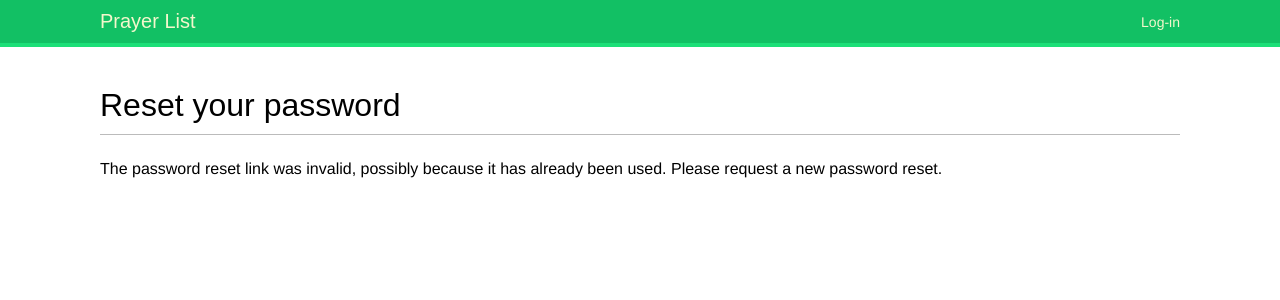
After one commit to edbastelli/prayersite, a Django app: page /account/reset/1/1/ in a window 1280 px wide. The commit adds this page. Shown: the top 300 px of the page. Run offline with Django 3.2, Linux system fonts and the light colour scheme; some web fonts are replaced.

Commit message:
Added password change/reset capabilities

```diff
--- a/account/templates/registration/login.html
+++ b/account/templates/registration/login.html
@@ -16,6 +16,7 @@
       {% csrf_token %}
       <input type="hidden" name="next" value="{{ next }}" />
       <p><input type="submit" value="Log-in"></p>
+      <p><a href="{% url "password_reset" %}">Forgotten your password?</a></p>
     </form>
   </div>
 {% endblock %}
--- /dev/null
+++ b/account/templates/registration/password_change_done.html
@@ -0,0 +1,6 @@
+{% extends "base.html" %}
+{% block title %}Password changed{% endblock %}
+{% block content %}
+  <h1>Password changed</h1>
+  <p>Your password has been successfully changed.</p>
+{% endblock %}
--- /dev/null
+++ b/account/templates/registration/password_reset_complete.html
@@ -0,0 +1,6 @@
+{% extends "base.html" %}
+{% block title %}Password reset{% endblock %}
+{% block content %}
+  <h1>Password set</h1>
+  <p>Your password has been set. You can <a href="{% url "login" %}">log in now</a></p>
+{% endblock %}
--- /dev/null
+++ b/account/templates/registration/password_reset_confirm.html
@@ -0,0 +1,15 @@
+{% extends "base.html" %}
+{% block title %}Reset your password{% endblock %}
+{% block content %}
+  <h1>Reset your password</h1>
+  {% if validlink %}
+    <p>Please enter your new password twice:</p>
+    <form method="post">
+      {{ form.as_p }}
+      {% csrf_token %}
+      <p><input type="submit" value="Change my password" /></p>
+    </form>
+  {% else %}
+    <p>The password reset link was invalid, possibly because it has already been used. Please request a new password reset.</p>
+  {% endif %}
+{% endblock %}
--- /dev/null
+++ b/account/templates/registration/password_reset_email.html
@@ -0,0 +1,3 @@
+Someone asked for password reset for email {{ email }}. Follow the link below:
+{{ protocol }}://{{ domain }}{% url "password_reset_confirm" uidb64=uid token=token %}
+Your username, in case you've forgotten: {{ user.get_username }}
--- a/account/urls.py
+++ b/account/urls.py
@@ -1,10 +1,24 @@
-from django.urls import path
+from django.urls import path, include
 from django.contrib.auth import views as auth_views
 from . import views
 
 urlpatterns = [
+    path('',views.dashboard, name='dashboard'),
     # path('login/', views.user_login, name='login'),
-    path('login/',auth_views.LoginView.as_view(), name='login'),
-    path('logout/',auth_views.LogoutView.as_view(), name='logout'),
-    path('',views.dashboard, name='dashboard'),
+    # path('login/',auth_views.LoginView.as_view(), name='login'),
+    # path('logout/',auth_views.LogoutView.as_view(), name='logout'),
+    # path('password_change/', auth_views.PasswordChangeView.as_view(),
+    #         name='password_change'),
+    # path('password_change/done/', auth_views.PasswordChangeDoneView.as_view(),
+    #         name='password_change_done'),
+    # path('password_reset/', auth_views.PasswordResetView.as_view(),
+    #         name='password_reset'),
+    # path('password_reset/done/', auth_views.PasswordResetDoneView.as_view(),
+    #         name='password_reset_done'),
+    # path('reset/<uidb64>/<token>/',
+    #         auth_views.PasswordResetConfirmView.as_view(),
+    #         name='password_reset_confirm'),
+    # path('reset/done/',auth_views.PasswordResetCompleteView.as_view(),
+    #         name='password_reset_complete'),
+    path('', include('django.contrib.auth.urls')),
 ]
--- a/mysite/settings.py
+++ b/mysite/settings.py
@@ -131,3 +131,6 @@ DEFAULT_AUTO_FIELD = 'django.db.models.BigAutoField'
 LOGIN_REDIRECT_URL = 'dashboard'
 LOGIN_URL = 'login'
 LOGOUT_URL = 'logout'
+
+# Email backend for development
+EMAIL_BACKEND = 'django.core.mail.backends.console.EmailBackend'
```
Also changed, not shown: account/templates/registration/password_change_form.html (added, +11 -0 lines), account/templates/registration/password_reset_done.html (added, +7 -0 lines), account/templates/registration/password_reset_form.html (added, +11 -0 lines).
